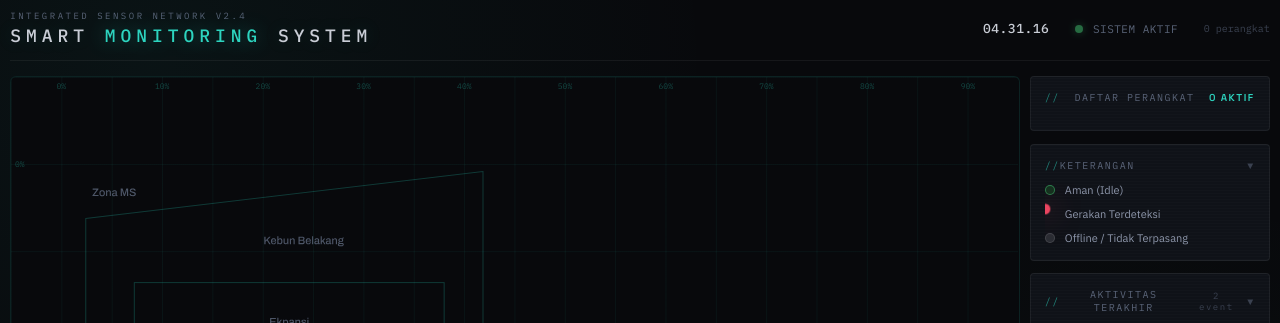
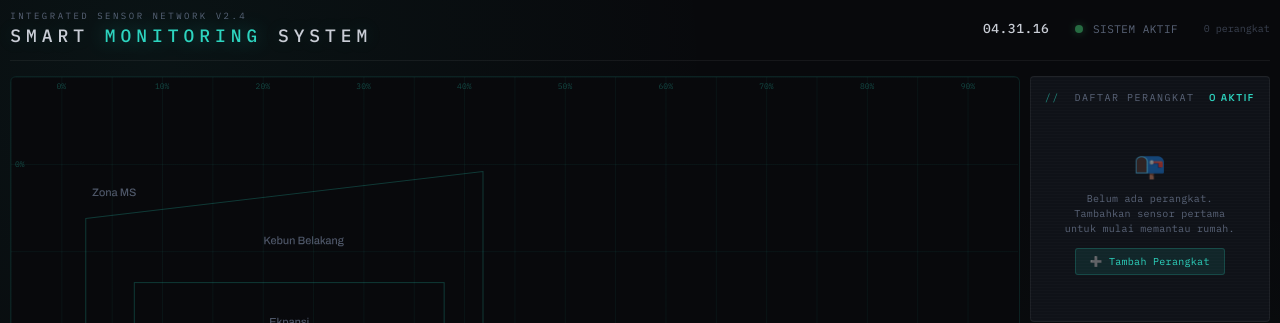
Before and after one commit to sinarmediaproduction-tech/jenkins, a plain HTML site: page index.html in a window 1280 px wide. Shown: the top 323 px of the page. Drawn offline with nearby package versions, Linux system fonts and the light colour scheme; no server answers.

Commit message:
Update index.html

```diff
--- a/index.html
+++ b/index.html
@@ -533,6 +533,30 @@
             gap: 6px;
             max-height: 380px;
             overflow-y: auto;
+        }
+
+        .sensor-list-empty {
+            display: flex;
+            flex-direction: column;
+            align-items: center;
+            text-align: center;
+            gap: 10px;
+            padding: clamp(20px, 3vw, 32px) 14px;
+            color: #5a6478;
+        }
+        .sensor-list-empty .empty-icon {
+            font-size: clamp(22px, 2vw, 28px);
+            opacity: 0.5;
+        }
+        .sensor-list-empty .empty-text {
+            font-family: 'IBM Plex Mono', monospace;
+            font-size: clamp(10px, 0.75vw, 12px);
+            letter-spacing: 0.3px;
+            line-height: 1.5;
+            color: #5a6478;
+        }
+        .sensor-list-empty .btn {
+            margin-top: 2px;
         }
 
         .sensor-list::-webkit-scrollbar {
@@ -1674,6 +1698,17 @@
             const list = document.getElementById('sensorList');
             list.innerHTML = '';
 
+            if (devices.length === 0) {
+                list.innerHTML = `
+                    <div class="sensor-list-empty">
+                        <span class="empty-icon">📭</span>
+                        <span class="empty-text">Belum ada perangkat.<br>Tambahkan sensor pertama untuk mulai memantau rumah.</span>
+                        <button class="btn btn-primary" onclick="openAddModal()">➕ Tambah Perangkat</button>
+                    </div>
+                `;
+                return;
+            }
+
             devices.forEach(device => {
                 const row = document.createElement('div');
                 row.className = 'sensor-row';
```
